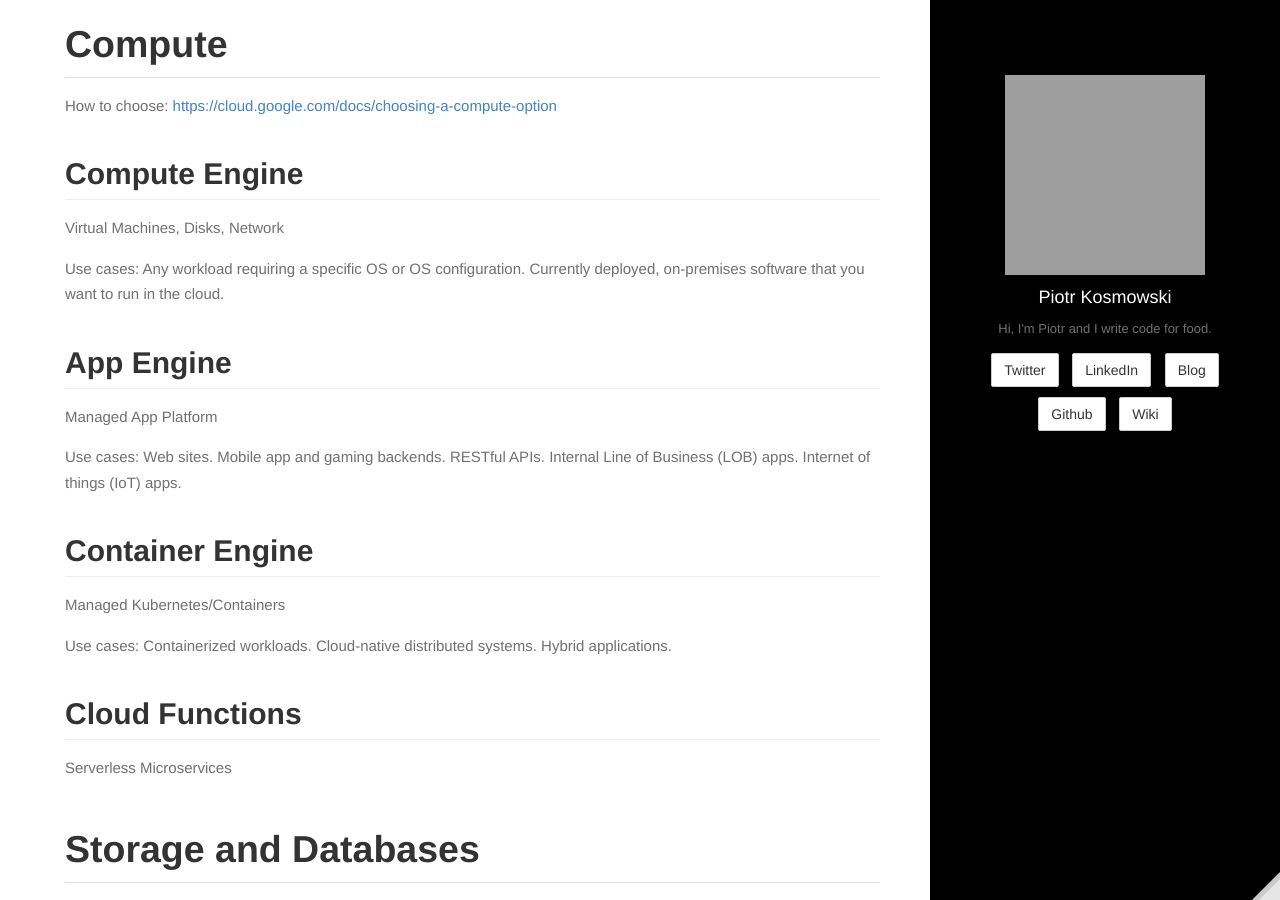
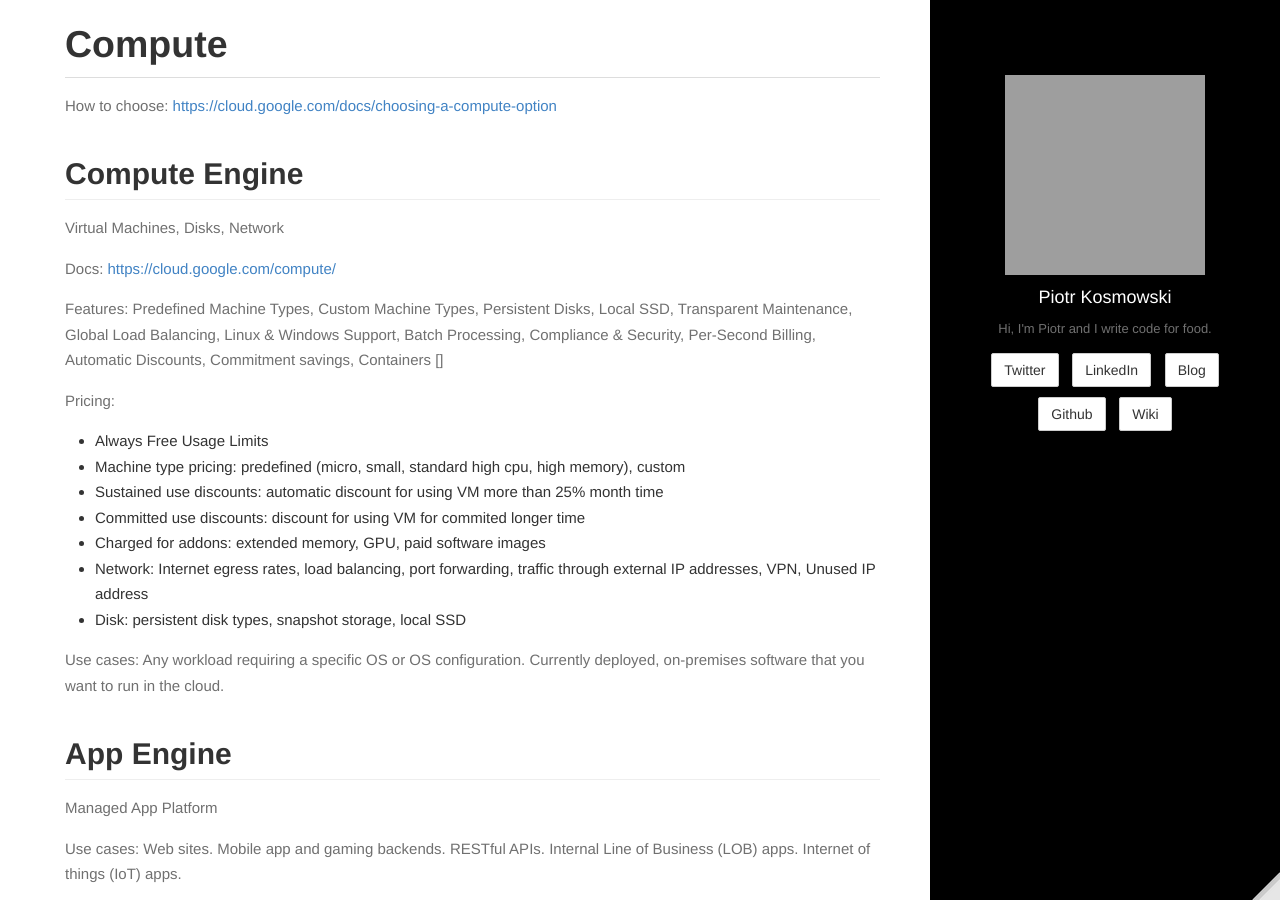
Before and after one commit to kospiotr/kospiotr.github.io, a Jekyll site: the page built from wiki/gcp.md, in a window 1280 px wide and 900 px high, scrolled down 2690 px. Built offline with Jekyll 4.4.1, drawn with Linux system fonts in a browser that asks for light colours; some of the changed text lies outside the part shown; grey boxes are pictures that could not be loaded.

Commit message:
Update gcp.md

```diff
--- a/wiki/gcp.md
+++ b/wiki/gcp.md
@@ -13,6 +13,19 @@
 
 ## Compute Engine
 Virtual Machines, Disks, Network
+
+Docs: [https://cloud.google.com/compute/](https://cloud.google.com/compute/)
+
+Features: Predefined Machine Types, Custom Machine Types, Persistent Disks, Local SSD, Transparent Maintenance, Global Load Balancing, Linux & Windows Support, Batch Processing, Compliance & Security, Per-Second Billing, Automatic Discounts, Commitment savings, Containers []
+
+Pricing:
+* Always Free Usage Limits
+* Machine type pricing: predefined (micro, small, standard high cpu, high memory), custom
+* Sustained use discounts: automatic discount for using VM more than 25% month time
+* Committed use discounts: discount for using VM for commited longer time
+* Charged for addons: extended memory, GPU, paid software images
+* Network: Internet egress rates, load balancing, port forwarding, traffic through external IP addresses, VPN, Unused IP address
+* Disk: persistent disk types, snapshot storage, local SSD
 
 Use cases: Any workload requiring a specific OS or OS configuration. Currently deployed, on-premises software that you want to run in the cloud.
 
@@ -221,3 +234,6 @@
 
 ## Cloud Test Lab
 Mobile Device Testing Service
+
+#Pricing
+[https://cloud.google.com/products/calculator/](https://cloud.google.com/products/calculator/)
```
